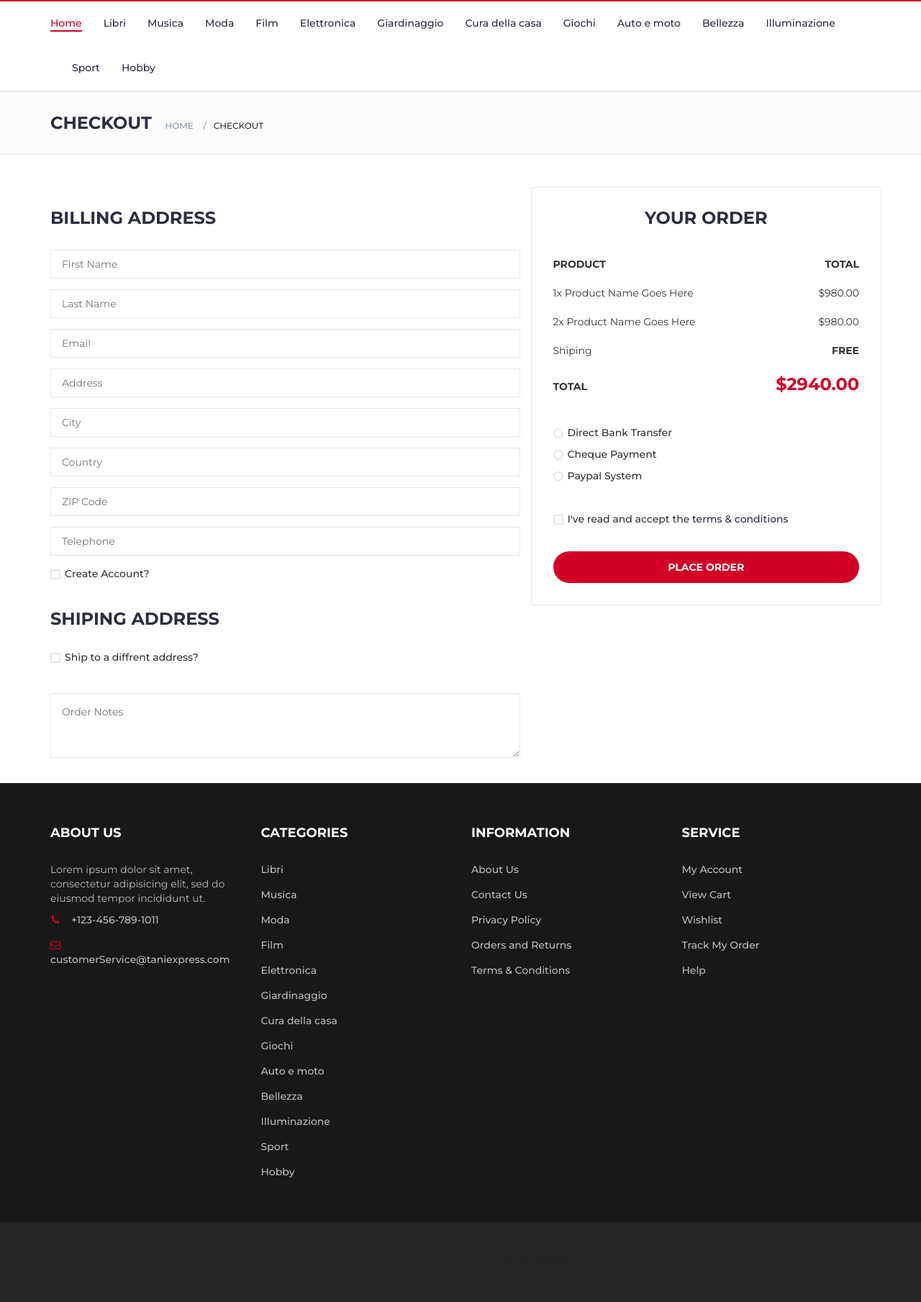
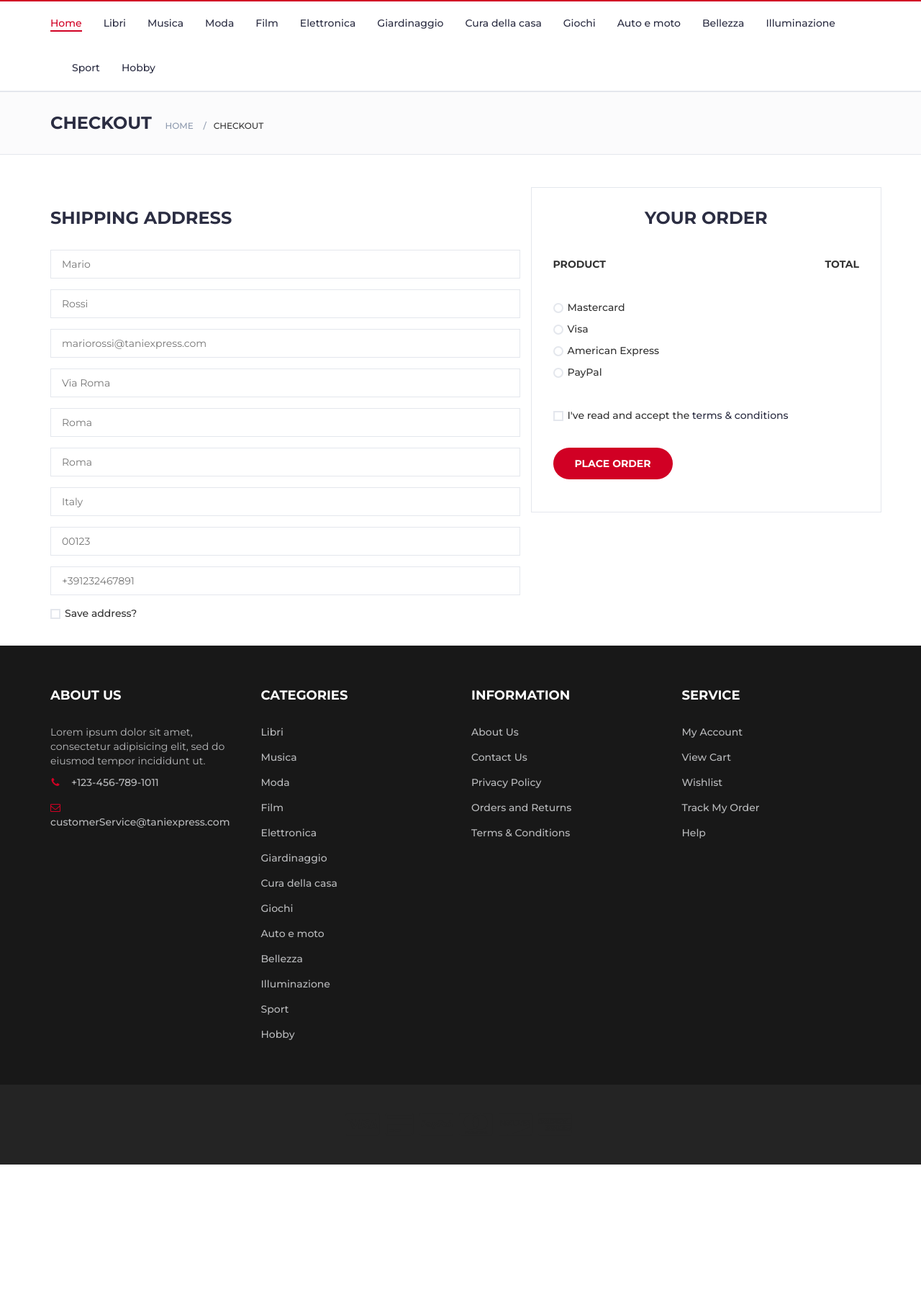
Before and after one commit to Fragolaaa/eCommerce, a PHP site: page /checkoutPage.php in a window 1280 px wide. Shown: the part 371-2180 px from the top of the page at 72% size. After the commit the page ends 1989 px from the top, so only its background shows below. Run offline with PHP 8.4, Linux system fonts and the light colour scheme; data comes from the database, SQL or seed files in the repository; data that the repository does not hold is empty; some libraries are stand-ins or nearby versions.

Commit message:
Check vari

```diff
--- a/checkoutPage.php
+++ b/checkoutPage.php
@@ -1,5 +1,6 @@
 <!DOCTYPE html>
 <html lang="en">
+
 <head>
 	<meta charset="utf-8">
 	<meta http-equiv="X-UA-Compatible" content="IE=edge">
@@ -12,20 +13,20 @@
 	<link href="https://fonts.googleapis.com/css?family=Montserrat:400,500,700" rel="stylesheet">
 
 	<!-- Bootstrap -->
- 		<link type="text/css" rel="stylesheet" href="css/bootstrap.min.css"/>
+	<link type="text/css" rel="stylesheet" href="css/bootstrap.min.css" />
 
 	<!-- Slick -->
- 		<link type="text/css" rel="stylesheet" href="css/slick.css"/>
- 		<link type="text/css" rel="stylesheet" href="css/slick-theme.css"/>
+	<link type="text/css" rel="stylesheet" href="css/slick.css" />
+	<link type="text/css" rel="stylesheet" href="css/slick-theme.css" />
 
 	<!-- nouislider -->
- 		<link type="text/css" rel="stylesheet" href="css/nouislider.min.css"/>
+	<link type="text/css" rel="stylesheet" href="css/nouislider.min.css" />
 
 	<!-- Font Awesome Icon -->
 	<link rel="stylesheet" href="css/font-awesome.min.css">
 
 	<!-- Custom stlylesheet -->
- 		<link type="text/css" rel="stylesheet" href="css/style.css"/>
+	<link type="text/css" rel="stylesheet" href="css/style.css" />
 
 	<!-- HTML5 shim and Respond.js for IE8 support of HTML5 elements and media queries -->
 	<!-- WARNING: Respond.js doesn't work if you view the page via file:// -->
@@ -35,6 +36,7 @@
 		<![endif]-->
 
 </head>
+
 <body>
 	<!-- HEADER -->
 	<?php include "navbar.php" ?>
@@ -61,6 +63,7 @@
 	<!-- /BREADCRUMB -->
 
 	<!-- SECTION -->
+	<form action="chkOrder.php" method="Post">
 		<div class="section">
 			<!-- container -->
 			<div class="container">
@@ -69,97 +72,91 @@
 
 					<div class="col-md-7">
 						<!-- Billing Details -->
-						<div class="billing-details">
+						<?php
+						$sql = $conn->prepare("SELECT * FROM addresses join users on addresses.UserID = users.ID WHERE UserID = ? AND ShippingDefault = 1");
+						$sql->bind_param('i', $_SESSION["ID"]);
+						$sql->execute();
+						$result = $sql->get_result();
+						if ($result->num_rows > 0) {
+							$row = $result->fetch_assoc();
+							echo '<div class="billing-details">
 							<div class="section-title">
-								<h3 class="title">Billing address</h3>
+								<h3 class="title">Shipping address</h3>
 							</div>
 							<div class="form-group">
-								<input class="input" type="text" name="first-name" placeholder="First Name">
+								<input class="input" type="text" name="FirstName" value="' . $row["FirstName"] . '" placeholder="Mario">
 							</div>
 							<div class="form-group">
-								<input class="input" type="text" name="last-name" placeholder="Last Name">
+								<input class="input" type="text" name="LastName" value="' . $row["LastName"] . '" placeholder="Rossi">
 							</div>
 							<div class="form-group">
-								<input class="input" type="email" name="email" placeholder="Email">
+								<input class="input" type="email" name="email" value="' . $row["Email"] . '" placeholder="mariorossi@taniexpress.com">
 							</div>
 							<div class="form-group">
-								<input class="input" type="text" name="address" placeholder="Address">
+								<input class="input" type="text" name="address" value="' . $row["addresses.Address"] . '" placeholder="Via Roma">
 							</div>
 							<div class="form-group">
-								<input class="input" type="text" name="city" placeholder="City">
+								<input class="input" type="text" name="city" value="' . $row["City"] . '" placeholder="Roma">
 							</div>
 							<div class="form-group">
-								<input class="input" type="text" name="country" placeholder="Country">
+								<input class="input" type="text" name="province" value="' . $row["Province"] . '" placeholder="Roma">
 							</div>
 							<div class="form-group">
-								<input class="input" type="text" name="zip-code" placeholder="ZIP Code">
+								<input class="input" type="text" name="country" value="' . $row["Country"] . '" placeholder="Italy">
 							</div>
 							<div class="form-group">
-								<input class="input" type="tel" name="tel" placeholder="Telephone">
+								<input class="input" type="text" name="zip-code" value="' . $row["ZIPCode"] . '" placeholder="00123">
+							</div>
+							<div class="form-group">
+								<input class="input" type="tel" name="tel"value="' . $row["PhoneNumber"] . '" placeholder="+391232467891">
+							</div>';
+						} else
+							echo '<div class="billing-details">
+						<div class="section-title">
+							<h3 class="title">Shipping address</h3>
+						</div>
+						<div class="form-group">
+							<input class="input" type="text" name="FirstName" placeholder="Mario">
+						</div>
+						<div class="form-group">
+							<input class="input" type="text" name="LastName" placeholder="Rossi">
+						</div>
+						<div class="form-group">
+							<input class="input" type="email" name="email" placeholder="mariorossi@taniexpress.com">
+						</div>
+						<div class="form-group">
+							<input class="input" type="text" name="address" placeholder="Via Roma">
+						</div>
+						<div class="form-group">
+							<input class="input" type="text" name="city" placeholder="Roma">
+						</div>
+						<div class="form-group">
+							<input class="input" type="text" name="province" placeholder="Roma">
+						</div>
+						<div class="form-group">
+							<input class="input" type="text" name="country" placeholder="Italy">
+						</div>
+						<div class="form-group">
+							<input class="input" type="text" name="zip-code" placeholder="00123">
+						</div>
+						<div class="form-group">
+							<input class="input" type="tel" name="tel" placeholder="+391232467891">
 						</div>
 						<div class="form-group">
 							<div class="input-checkbox">
-									<input type="checkbox" id="create-account">
-									<label for="create-account">
+								<input type="checkbox" id="saveAddress" name="saveAddress">
+								<label for="Save address">
 									<span></span>
-										Create Account?
+									Save address?
 								</label>
-									<div class="caption">
-										<p>Lorem ipsum dolor sit amet, consectetur adipisicing elit, sed do eiusmod tempor incididunt.</p>
-										<input class="input" type="password" name="password" placeholder="Enter Your Password">
 							</div>
-								</div>
+						</div>';
+						?>
+
+
 					</div>
 				</div>
 				<!-- /Billing Details -->
-
-						<!-- Shiping Details -->
-						<div class="shiping-details">
-							<div class="section-title">
-								<h3 class="title">Shiping address</h3>
-							</div>
-							<div class="input-checkbox">
-								<input type="checkbox" id="shiping-address">
-								<label for="shiping-address">
-									<span></span>
-									Ship to a diffrent address?
-								</label>
-								<div class="caption">
-									<div class="form-group">
-										<input class="input" type="text" name="first-name" placeholder="First Name">
-									</div>
-									<div class="form-group">
-										<input class="input" type="text" name="last-name" placeholder="Last Name">
-									</div>
-									<div class="form-group">
-										<input class="input" type="email" name="email" placeholder="Email">
-									</div>
-									<div class="form-group">
-										<input class="input" type="text" name="address" placeholder="Address">
-									</div>
-									<div class="form-group">
-										<input class="input" type="text" name="city" placeholder="City">
-									</div>
-									<div class="form-group">
-										<input class="input" type="text" name="country" placeholder="Country">
-									</div>
-									<div class="form-group">
-										<input class="input" type="text" name="zip-code" placeholder="ZIP Code">
-									</div>
-									<div class="form-group">
-										<input class="input" type="tel" name="tel" placeholder="Telephone">
-									</div>
-								</div>
-							</div>
-						</div>
-						<!-- /Shiping Details -->
-
-						<!-- Order notes -->
-						<div class="order-notes">
-							<textarea class="input" placeholder="Order Notes"></textarea>
-						</div>
-						<!-- /Order notes -->
-					</div>
 
 				<!-- Order Details -->
 				<div class="col-md-5 order-details">
@@ -172,53 +169,124 @@
 							<div><strong>TOTAL</strong></div>
 						</div>
 						<div class="order-products">
-								<div class="order-col">
-									<div>1x Product Name Goes Here</div>
-									<div>$980.00</div>
-								</div>
-								<div class="order-col">
-									<div>2x Product Name Goes Here</div>
-									<div>$980.00</div>
-								</div>
-							</div>
-							<div class="order-col">
-								<div>Shiping</div>
-								<div><strong>FREE</strong></div>
-							</div>
-							<div class="order-col">
+							<?php
+							$sql = "";
+							$totPrice = 4.99;
+							if (isset($_SESSION["CARTID_"]))
+								$sql = "SELECT Price, Discount, Amount, Title FROM contains JOIN products ON contains.ArticleID = products.ID WHERE CartID = '" . $_SESSION["CARTID_"] . "'";
+							else if (isset($_SESSION["CARTID_GuestUser"]))
+								$sql = "SELECT Price, Discount, Amount, Title FROM contains JOIN products ON contains.ArticleID = products.ID WHERE CartID = '" . $_SESSION["CARTID_GuestUser"] . "'";
+							if ($sql != "") {
+								$result = $conn->query($sql);
+
+								$result = $conn->query($sql);
+								if ($result->num_rows > 0) {
+									while ($row = $result->fetch_assoc()) {
+										echo "<div class='order-col'>";
+										echo "<div>" . $row["Amount"] . "x " . $row["Title"] . "</div>";
+
+										if ($row["Discount"] != 0) {
+											echo "<div>$" . round($row["Price"] * (100 - $row["Discount"]) / 100, 2) * $row["Amount"] . "</div>";
+											$totPrice += round($row["Price"] * (100 - $row["Discount"]) / 100, 2) * $row["Amount"];
+										} else {
+											echo "<div>$" . $row["Price"] . "</div>";
+											$totPrice += $row["Price"] * $row["Amount"];
+										}
+
+									}
+								}
+								echo "</div>";
+								echo "<div class='order-col'>
+											<div>Shipping</div>
+											<div><strong>$4.99</strong></div>
+											</div>";
+								echo "<div class='order-col'>
 											<div><strong>TOTAL</strong></div>
-								<div><strong class="order-total">$2940.00</strong></div>
-							</div>
-						</div>
+											<div><strong class='order-total'>$" . $totPrice . "</strong></div>
+											</div></div>";
+
+							}
+							?>
 							<div class="payment-method">
 								<div class="input-radio">
-								<input type="radio" name="payment" id="payment-1">
-								<label for="payment-1">
+									<input type="radio" name="payment" id="mastercard" value="mastercard" />
+									<label for="mastercard">
 										<span></span>
-									Direct Bank Transfer
+										Mastercard
 									</label>
 									<div class="caption">
-									<p>Lorem ipsum dolor sit amet, consectetur adipisicing elit, sed do eiusmod tempor incididunt ut labore et dolore magna aliqua.</p>
+										<div class="form-group">
+											<input class="input" type="text" name="CardHolder"
+												placeholder="Mario Rossi" />
+										</div>
+										<div class="form-group">
+											<input class="input" type="text" name="CardNumber"
+												placeholder="card number" />
+										</div>
+										<div class="form-group">
+											<input class="input" type="month" name="expDate" placeholder="05/23" />
+										</div>
+										<div class="form-group">
+											<input class="input" type="password" name="cvv" placeholder="cvv" />
+										</div>
 									</div>
 								</div>
 								<div class="input-radio">
-								<input type="radio" name="payment" id="payment-2">
-								<label for="payment-2">
+									<input type="radio" name="payment" id="visa" value="visa" />
+									<label for="visa">
 										<span></span>
-									Cheque Payment
+										Visa
 									</label>
 									<div class="caption">
-									<p>Lorem ipsum dolor sit amet, consectetur adipisicing elit, sed do eiusmod tempor incididunt ut labore et dolore magna aliqua.</p>
+										<div class="form-group">
+											<input class="input" type="text" name="CardHolder"
+												placeholder="Mario Rossi" />
+										</div>
+										<div class="form-group">
+											<input class="input" type="text" name="CardNumber"
+												placeholder="card number" />
+										</div>
+										<div class="form-group">
+											<input class="input" type="month" name="expDate" placeholder="05/23" />
+										</div>
+										<div class="form-group">
+											<input class="input" type="password" name="cvv" placeholder="cvv" />
+										</div>
 									</div>
 								</div>
 								<div class="input-radio">
-								<input type="radio" name="payment" id="payment-3">
-								<label for="payment-3">
+									<input type="radio" name="payment" id="amex" value="amex" />
+									<label for="amex">
 										<span></span>
-									Paypal System
+										American Express
 									</label>
 									<div class="caption">
-									<p>Lorem ipsum dolor sit amet, consectetur adipisicing elit, sed do eiusmod tempor incididunt ut labore et dolore magna aliqua.</p>
+										<div class="form-group">
+											<input class="input" type="text" name="CardHolder"
+												placeholder="Mario Rossi" />
+										</div>
+										<div class="form-group">
+											<input class="input" type="text" name="CardNumber"
+												placeholder="card number" />
+										</div>
+										<div class="form-group">
+											<input class="input" type="month" name="expDate" placeholder="05/23" />
+										</div>
+										<div class="form-group">
+											<input class="input" type="password" name="cvv" placeholder="cvv" />
+										</div>
+									</div>
+								</div>
+								<div class="input-radio">
+									<input type="radio" name="payment" id="paypal" value="paypal" />
+									<label for="paypal">
+										<span></span>
+										PayPal
+									</label>
+									<div class="caption">
+										<div class="form-group">
+											<input class="input" type="email" name="email" placeholder="email" />
+										</div>
 									</div>
 								</div>
 							</div>
@@ -226,10 +294,11 @@
 								<input type="checkbox" id="terms">
 								<label for="terms">
 									<span></span>
-								I've read and accept the <a href="#">terms & conditions</a>
+									I've read and accept the <a href="terms_and_conditions.php">terms &
+										conditions</a>
 								</label>
 							</div>
-						<a href="#" class="primary-btn order-submit">Place order</a>
+							<input type="submit" value="Place order" class="primary-btn order-submit">
 						</div>
 						<!-- /Order Details -->
 					</div>
@@ -237,6 +306,8 @@
 				</div>
 				<!-- /container -->
 			</div>
+		</div>
+	</form>
 	<!-- /SECTION -->
 
 	<!-- FOOTER -->
@@ -252,4 +323,5 @@
 	<script src="js/main.js"></script>
 
 </body>
+
 </html>
--- a/chkCheckout.php
+++ /dev/null
@@ -1 +0,0 @@
-<!-- controllo che la carta di credito esista -->
--- a/register_chk.php
+++ b/register_chk.php
@@ -55,14 +55,14 @@ if (strcmp($password, $confirmPwd) != 0) {
         $sql = "SELECT ID FROM users WHERE Email = '$email'";
         $result = $conn->query($query);
         $row = $result->fetch_assoc();
-        $id = $row["ID"];
+        $ID = $row["ID"];
 
         $query = $conn->prepare("INSERT INTO shopping_cart (UserID) VALUES (?)");
-        $query->bind_param('i', $id);
+        $query->bind_param('i', $ID);
         $query->execute();
 
         $query = $conn->prepare("INSERT INTO wishlist (UserID) VALUES (?)");
-        $query->bind_param('i', $id);
+        $query->bind_param('i', $ID);
         $query->execute();
         header("location:index.php?msg=registration successfull&type=success");
     } else {
--- /dev/null
+++ b/terms_and_conditions.php
@@ -0,0 +1 @@
+Lorem ipsum dolor sit amet consectetur adipisicing elit. Illo fuga fugiat atque, minus fugit id esse, delectus ipsam magnam alias beatae molestias. Cum corporis nam sapiente odit error officia laboriosam.
```
Also changed, not shown: chkOrder.php (added, +143 -0 lines), cleanCart.php (added, +19 -0 lines), javascript/redirScripts.js (+9 -9 lines), javascript/stars.js (added, +9 -0 lines), rmvFromCart.php (added, +22 -0 lines), rmvFromWishList.php (added, +23 -0 lines), shpCart.php (+17 -12 lines), updtQuantityCart.php (added, +26 -0 lines). Lines whose indentation alone changed are shown as unchanged.
